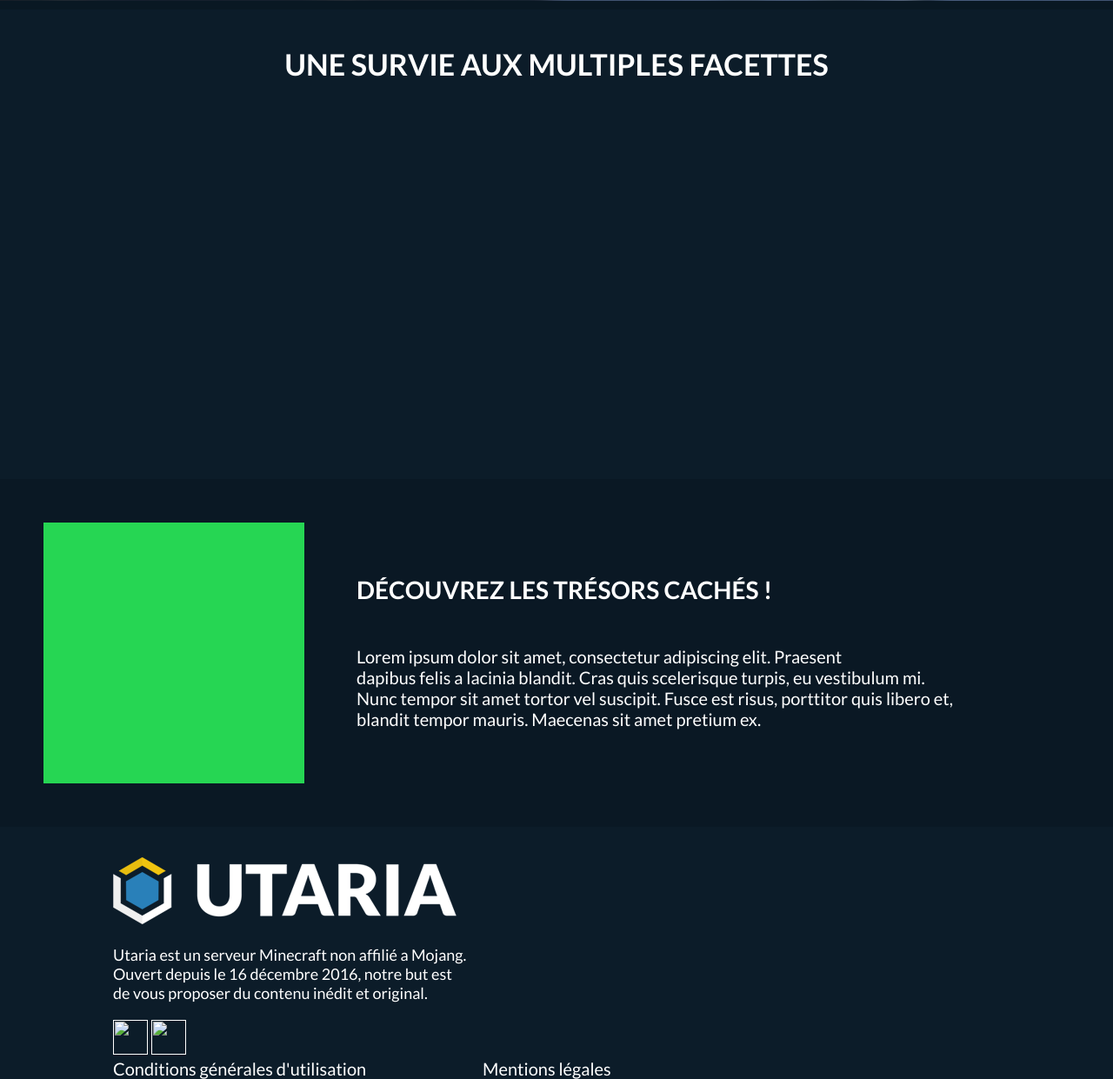
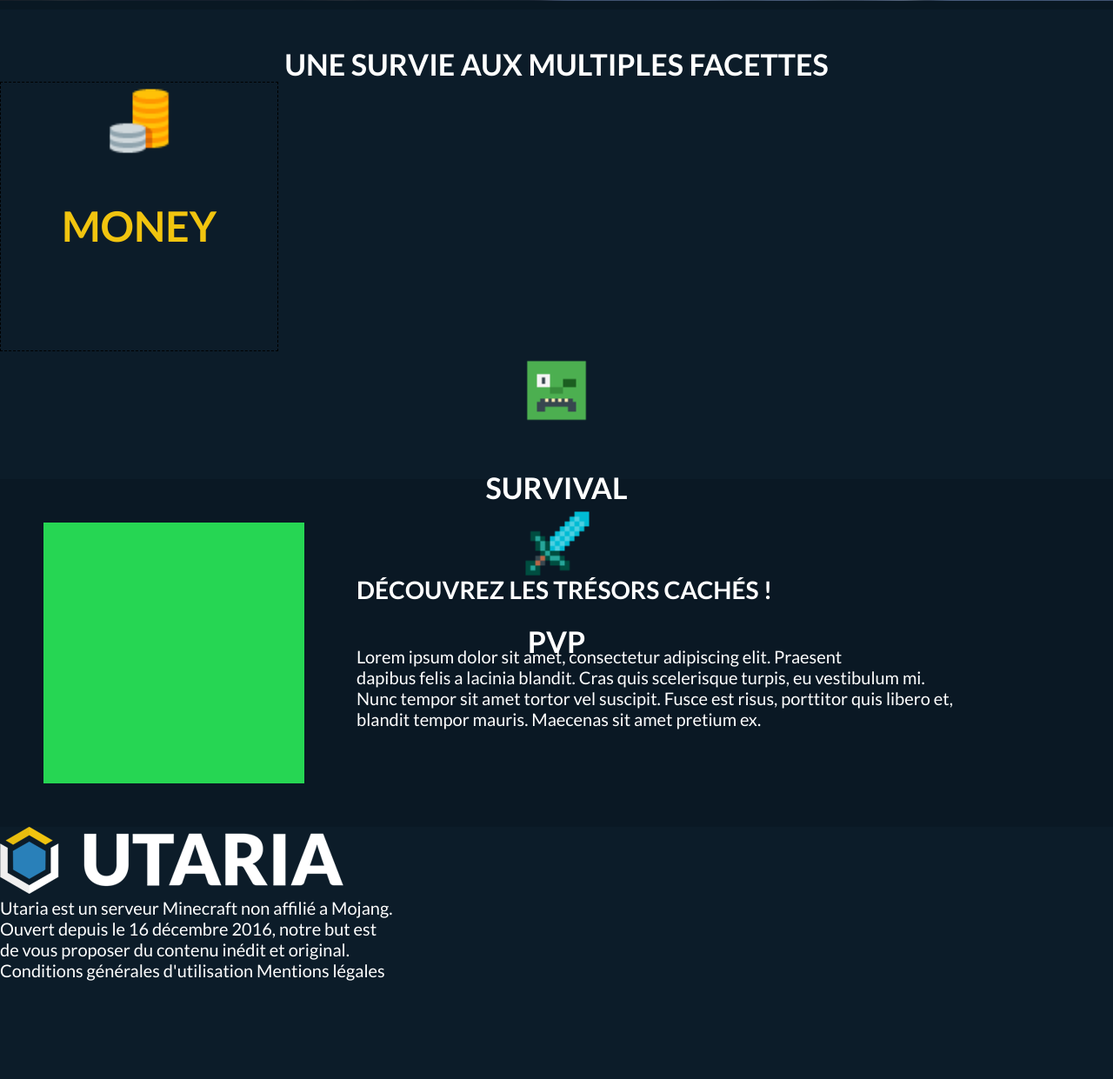
Before and after one commit to Utaria/utaria.fr, a PHP site: page / in a window 1280 px wide. Shown: the part 799-2040 px from the top of the page at 87% size. After the commit the page ends 1927 px from the top, so only its background shows below. Run offline with PHP 8.4, Linux system fonts and the light colour scheme.

Commit message:
Revert "modif description v2"
This reverts commit 5f15385cc89cd2565a2b2d0f7cdb8cf8f1e86e21.

```diff
--- a/css/style.css
+++ b/css/style.css
@@ -195,25 +195,25 @@ header .scroll{
 	font-size: 34px;
 	text-transform: uppercase;
 }
-.section-primary .container-description{
+.section-primary .description{
 	position: relative;
 	width: auto;height: auto;
 }
-.section-primary .container-description div{
+.section-primary .description div{
 	text-align: center;
 }
-.section-primary .container-description img{
+.section-primary .description img{
 	position: relative;
 	width: 90px;height: 90px;
 	top: 0;
 }
-.section-primary .container-description .money{
+.section-primary .description .money{
 	position: relative;
 	width: 320px;height: 310px;
 	/*margin-top: 200px;margin-left: 120px;*/
 	border: 1px dashed black;
 }
-.section-primary .container-description .money h1{
+.section-primary .description .money h1{
 	font-size: 48px;
 	text-transform: uppercase;
 	color: #f1c40f;
@@ -247,29 +247,3 @@ header .scroll{
 	font-size: 28px;
 	text-transform: uppercase;
 }
-footer .container-description{
-	position: relative;
-	padding-left: 130px;
-}
-footer .container-description img{
-	position: relative;
-	padding-top: 35px;
-}
-footer .container-description p{
-	text-align: left;
-	padding-top: 20px;
-	font-size: 18px;
-}
-footer .container-socialnetwork{
-	position: relative;
-	padding-top: 20px;padding-left: 130px;
-}
-footer .container-socialnetwork img{
-	position: relative;
-	width: 40px;height: 40px;
-	/*border-radius: 3px;*/
-}
-footer .container-link a{
-	position: relative;
-	padding-top: 35px;padding-left: 130px;
-}
--- a/index.html
+++ b/index.html
@@ -64,7 +64,7 @@
 
 		<section id="section-primary" class="section section-primary">
 			<h1>Une survie aux multiples facettes</h1>
-<!-- 			<div class="container-description">
+			<div class="description">
 				<div class="money">
 					<img src="img/money.png">
 					<h1>Money</h1>
@@ -86,7 +86,7 @@
 
 					</p>
 				</div>
-			</div> -->
+			</div>
 		</section>
 		<section class="section section-secondary">
 			<div class="wrap-inner">
@@ -119,13 +119,11 @@
 				</p>
 			</div>
 			<div class="container-socialnetwork">
-				<a href="" class="social-network facebook"><img src=""></a>
-				<a href="" class="social-network twitter"><img src=""></a>
+				<a href="" class="social-network facebook"></a>
+				<a href="" class="social-network twitter"></a>
 			</div>
-			<div class="container-link">
-				<a href="https://boutique.utaria.fr/conditions/generales">Conditions générales d'utilisation</a>
-				<a href="">Mentions légales</a>
-			</div>
+			<a href="https://boutique.utaria.fr/conditions/generales">Conditions générales d'utilisation</a>
+			<a href="">Mentions légales</a>
 		</footer>
 
 		<script type="text/javascript" src="js/scroll.js"></script>
```
